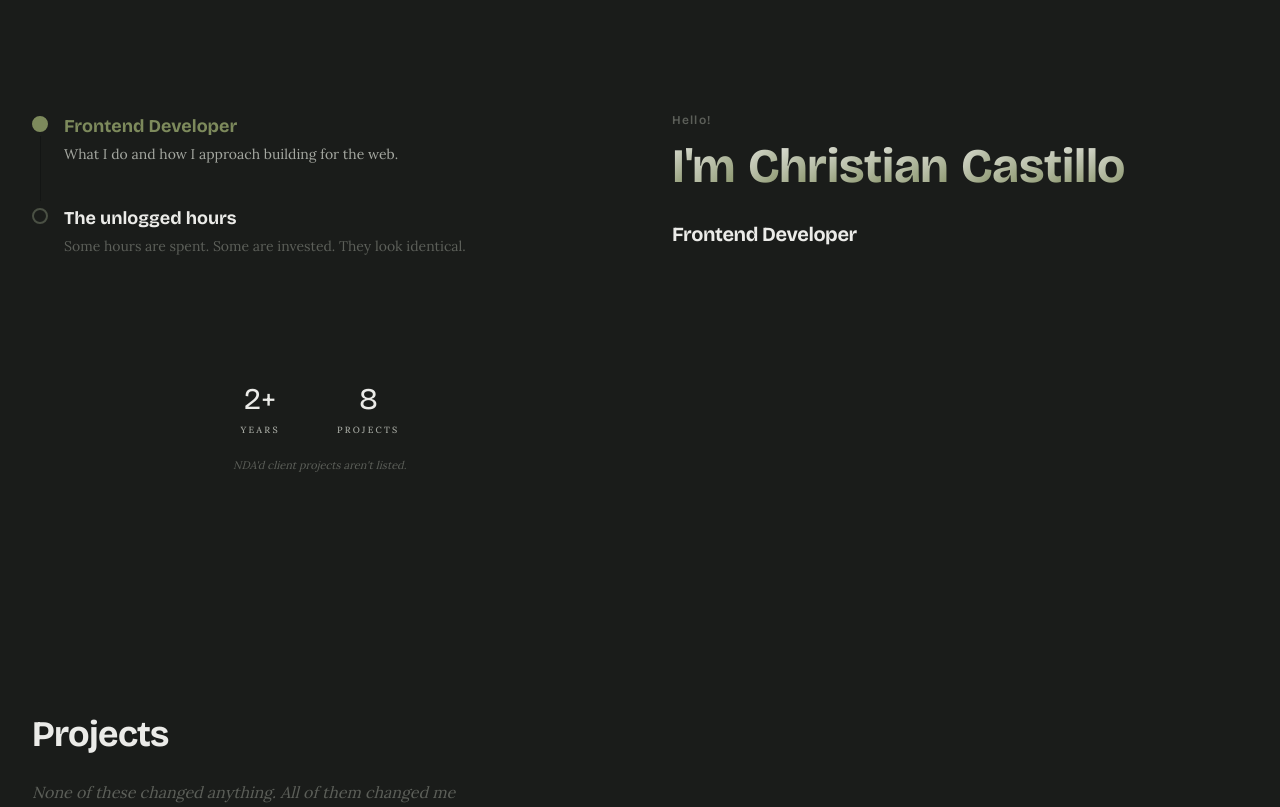
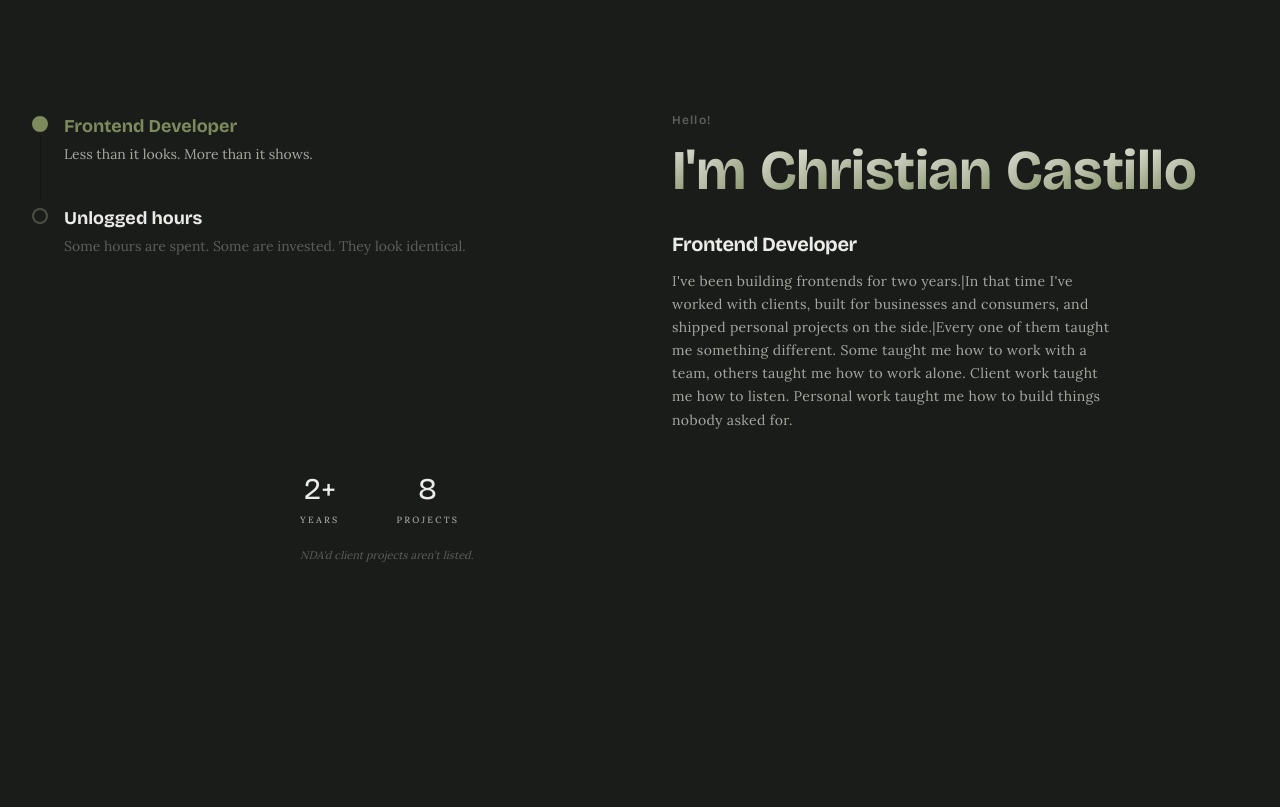
Before and after one commit to chriscstll/chriscstll, a Next.js app: page / in a window 1280 px wide. Shown: the part 800-1607 px from the top of the page. Built offline with nearby package versions, Linux system fonts and the light colour scheme.

Commit message:
about section restructure

```diff
--- a/components/sections/About.tsx
+++ b/components/sections/About.tsx
@@ -87,7 +87,7 @@ export default function About() {
             <CascadeText
               as="span"
               text={about.name}
-              className="block text-3xl sm:text-4xl md:text-5xl font-bold leading-tight"
+              className="block font-bold leading-tight text-[clamp(1.75rem,4.5vw,3.5rem)]"
               charClassName="gradient-text"
               delay={0.55}
               stagger={0.04}
@@ -100,15 +100,19 @@ export default function About() {
             <h3 className="font-heading font-bold text-lg md:text-xl mb-3" style={{ color: "var(--color-foreground)" }}>
               {about.cards[activeCard].content.title}
             </h3>
-            <p className="text-sm md:text-base leading-relaxed" style={{ color: "var(--color-foreground-muted)" }}>
+
+            <p
+              className="text-sm leading-[1.65] tracking-wide min-h-35 md:min-h-45 md:max-w-90 lg:max-w-md"
+              style={{ color: "var(--color-foreground-muted)" }}
+            >
               {about.cards[activeCard].content.body}
             </p>
           </BlurIn>
         </div>
-
+      </div>
       {/* STATS ROW */}
-        <BlurIn delay={0.75} blur={8} y={12} className="mt-6 flex flex-col items-center text-center">
-          <div className="flex items-stretch justify-center gap-5 sm:gap-7">
+      <BlurIn delay={0.75} blur={8} y={12} className="mt-6 flex flex-col items-start text-left pl-[10%] lg:pl-67">
+        <div className="flex items-stretch gap-5 sm:gap-7">
           {about.stats.map((stat, i) => (
             <Fragment key={stat.label}>
               {/* STATS DIVIDER*/}
@@ -153,7 +157,6 @@ export default function About() {
           </BlurIn>
         )}
       </BlurIn>
-      </div>
     </section>
   );
 }
--- a/components/sections/Hero.tsx
+++ b/components/sections/Hero.tsx
@@ -120,7 +120,7 @@ export default function Hero() {
             as="h1"
             text={hero.tagline}
             trigger="view"
-            className="font-heading font-bold leading-tight text-4xl sm:text-5xl lg:text-6xl mb-3"
+            className="font-heading font-bold leading-tight text-[clamp(2.25rem,5vw,4rem)] mb-3"
             charClassName="gradient-text"
             delay={0.25}
             stagger={0.02}
--- a/components/ui/Navbar.tsx
+++ b/components/ui/Navbar.tsx
@@ -105,9 +105,10 @@ export default function Navbar() {
           backgroundColor: isMenuOpen
             ? "var(--color-background-secondary)"
             : isScrolled
-              ? "rgba(15,15,15,0.85)"
+              ? "rgba(30, 32, 30, 0.85)"
               : "transparent",
-          borderBottom: isScrolled && !isMenuOpen ? "1px solid var(--color-border)" : "1px solid transparent",
+          borderBottom:
+            isScrolled && !isMenuOpen ? "1px solid var(--color-background-secondary)" : "1px solid transparent",
           backdropFilter: !isMenuOpen && isScrolled ? "blur(12px)" : "none",
           WebkitBackdropFilter: !isMenuOpen && isScrolled ? "blur(12px)" : "none",
           transform: isHidden && !isMenuOpen ? "translateY(-100%)" : "translateY(0)",
@@ -129,7 +130,7 @@ export default function Navbar() {
                 alt="logo"
                 width={55}
                 height={60}
-                style={{ width: "auto", height: "auto" }}
+                className="h-10 w-auto sm:h-11 md:h-12"
                 priority
               />
             </a>
@@ -196,7 +197,7 @@ export default function Navbar() {
           {/* HAMB MENU */}
           <BlurIn trigger="mount" delay={0.2} blur={8} y={-6} duration={0.5} className="md:hidden relative z-50">
             <button
-              className="p-2 -mr-2 rounded-lg text-foreground-muted hover:text-foreground transition-colors duration-200"
+              className="p-2 -mr-2 rounded-lg cursor-pointer text-foreground-muted hover:text-foreground transition-colors duration-200"
               onClick={() => setIsMenuOpen(!isMenuOpen)}
               aria-label={isMenuOpen ? "Close menu" : "Open menu"}
               aria-expanded={isMenuOpen}
--- a/data/portfolio.ts
+++ b/data/portfolio.ts
@@ -41,19 +41,19 @@ export const about = {
     {
       id: "frontend",
       label: "Frontend Developer",
-      description: "What I do and how I approach building for the web.",
+      description: "Less than it looks. More than it shows.",
       content: {
         title: "Frontend Developer",
-        body: "",
+        body: "I've been building frontends for two years.|In that time I've worked with clients, built for businesses and consumers, and shipped personal projects on the side.|Every one of them taught me something different. Some taught me how to work with a team, others taught me how to work alone. Client work taught me how to listen. Personal work taught me how to build things nobody asked for.",
       },
     },
     {
       id: "the-unlogged-hours",
-      label: "The unlogged hours",
+      label: "Unlogged hours",
       description: "Some hours are spent. Some are invested. They look identical.",
       content: {
         title: "Unlogged hours",
-        body: "",
+        body: " for businesses and consumers, and shipped personal projects on the side.|Every one of them taught me something different. Some taught me how to work with a team, others taught me how to work alone. Client work taught me how to listen. Personal work taught me how to build things nobody asked for.",
       },
     },
   ],
```
Lines whose indentation alone changed are shown as unchanged.
